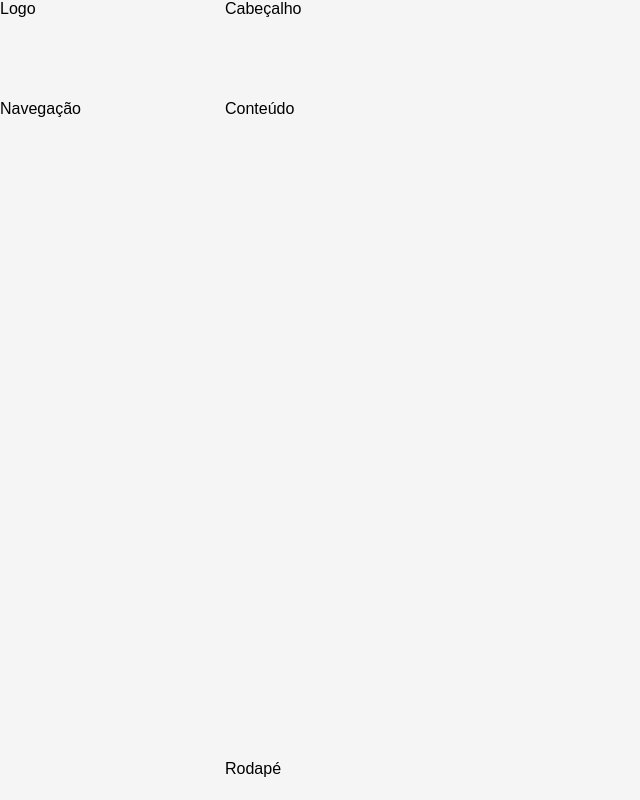
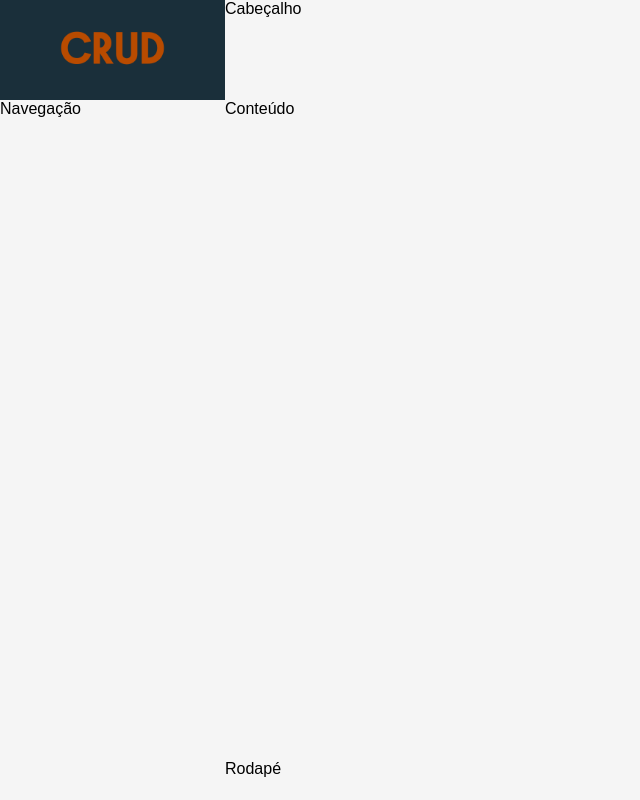
Before and after one commit to marcos-ti/crud-react, a React (Create React App) app in the folder frontend/: page / in a window 1280 px wide. Shown: the whole page, without its empty margins (0-640 px from the left). Built offline with nearby package versions, Linux system fonts and the light colour scheme.

Commit message:
Estilizando o Logo

```diff
--- a/frontend/src/components/template/Footer.jsx
+++ b/frontend/src/components/template/Footer.jsx
@@ -1,7 +1,4 @@
 import "./Footer.css";
 import React from "react";
 
-const footer = () => {
-  return <footer className="footer">Rodapé</footer>;
-};
-export default footer;
+export default (props) => <footer className="footer">Rodapé</footer>;
--- a/frontend/src/components/template/Logo.css
+++ b/frontend/src/components/template/Logo.css
@@ -0,0 +1,11 @@
+aside.logo {
+    background-color: var(--bg-dark);
+    display: flex;
+    justify-content: center;
+    align-items: center;
+}
+
+aside.logo img {
+    padding: 0px 15px;
+    width: 100%;
+}
--- a/frontend/src/components/template/Logo.jsx
+++ b/frontend/src/components/template/Logo.jsx
@@ -1,6 +1,11 @@
 import "./Logo.css";
 import React from "react";
+import logo from "../../assets/imgs/CRUD.png";
 
-export default function logo() {
-  return <aside className="logo">Logo</aside>;
-}
+export default (props) => (
+  <aside className="logo">
+    <a href="/" className="logo">
+      <img src={logo} alt="logo" />
+    </a>
+  </aside>
+);
```
Also changed, not shown: frontend/src/components/template/Header.jsx (+3 -6 lines), frontend/src/assets/imgs/CRUD.png (added).
